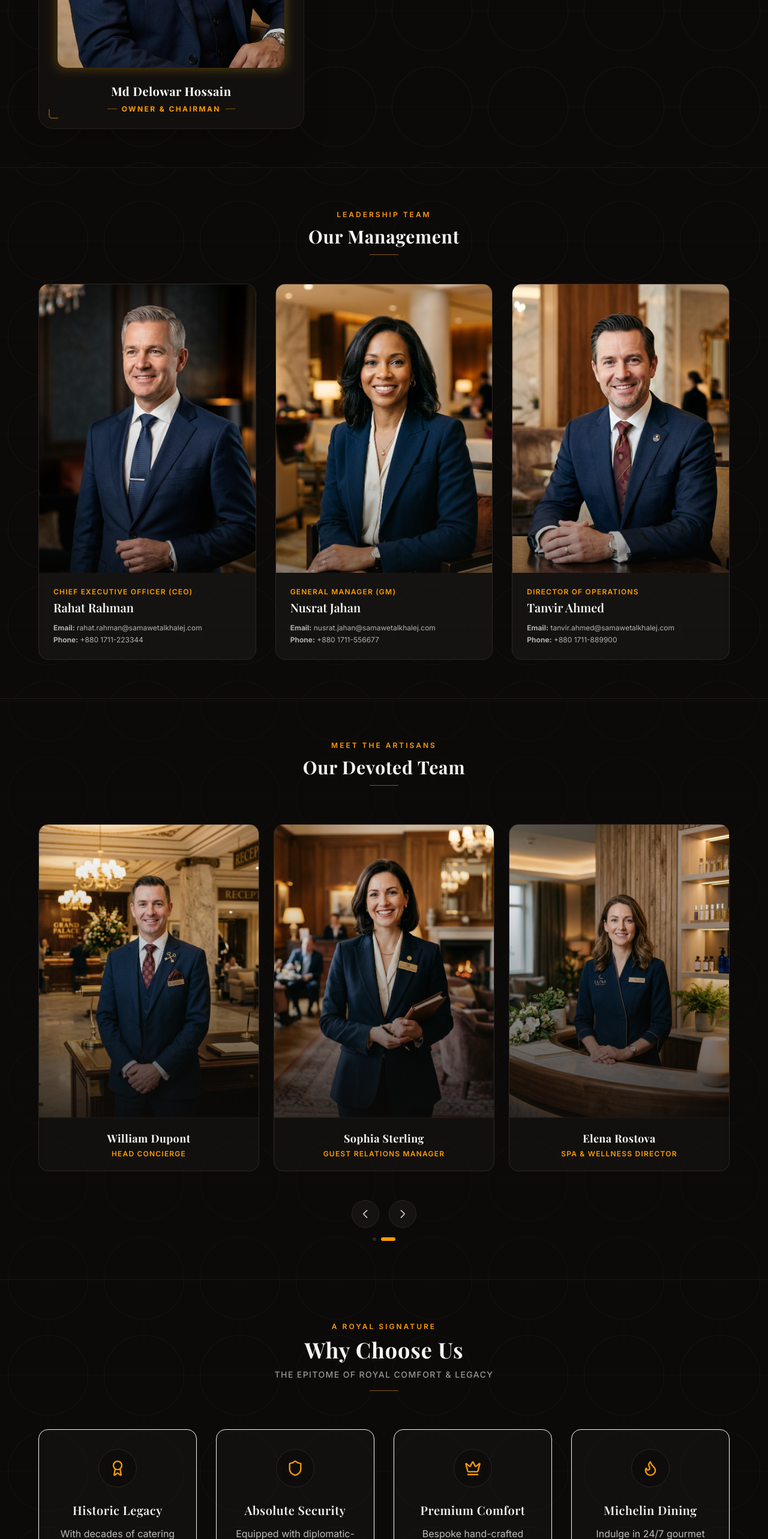
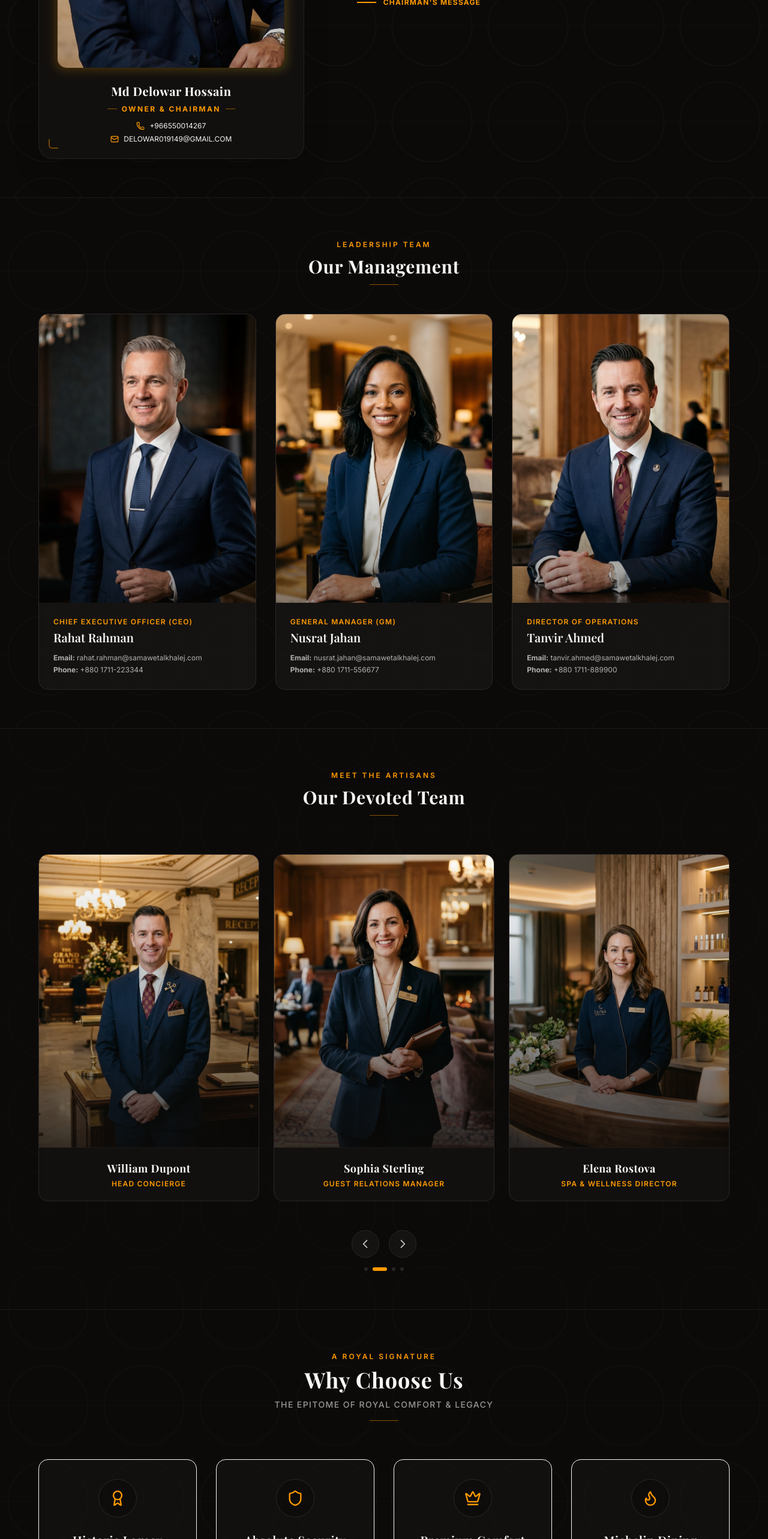
Before and after one commit to musab-90dsep-code/CELESTIA, a Next.js app: page / in a window 1280 px wide. Shown: the part 1140-3706 px from the top of the page at 60% size. Built offline with nearby package versions, Linux system fonts and the light colour scheme; no server answers; the database is empty; a web font is replaced by a local one.

Commit message:
Feat: Add owner phone and email edit capability, remove tech partner edit options, and implement infinite loop slider for Team & Services sections

```diff
--- a/app/admin/page.tsx
+++ b/app/admin/page.tsx
@@ -12,6 +12,8 @@ export default function AdminPage() {
     ownerName: 'Md Delowar Hossain',
     ownerMessage: 'Islami Bank Bangladesh PLC (IBBPLC) is the largest commercial bank of Bangladesh. It is the first Shariah-based scheduled commercial bank in the South and South-East Asia region established in March 1983. With 400 branches, 271 sub-branches & 2,793 Agent Banking Outlets, the Bank possesses the largest branch network among the private sector banks in Bangladesh.',
     ownerImageUrl: '',
+    ownerPhone: '+966550014267',
+    ownerEmail: 'DELOWAR019149@GMAIL.COM',
     techPartnerName: ' SAUDI BUSINESS  CONSULTANCY',
     techPartnerUrl: 'https://saudibusiness.info',
     hotelPhone: '+966550014267',
--- a/app/page.tsx
+++ b/app/page.tsx
@@ -33,6 +33,8 @@ export default function Home() {
     ownerName: 'Md Delowar Hossain',
     ownerMessage: 'Islami Bank Bangladesh PLC (IBBPLC) is the largest commercial bank of Bangladesh. It is the first Shariah-based scheduled commercial bank in the South and South-East Asia region established in March 1983. With 400 branches, 271 sub-branches & 2,793 Agent Banking Outlets, the Bank possesses the largest branch network among the private sector banks in Bangladesh.',
     ownerImageUrl: '',
+    ownerPhone: '+966550014267',
+    ownerEmail: 'DELOWAR019149@GMAIL.COM',
     techPartnerName: ' SAUDI BUSINESS  CONSULTANCY',
     techPartnerUrl: 'https://saudibusiness.info',
     hotelPhone: '+966550014267',
--- a/components/About.tsx
+++ b/components/About.tsx
@@ -1,7 +1,7 @@
 'use client';
 
 import ownerImg from '../assets/owner.png';
-import { Quote } from 'lucide-react';
+import { Quote, Phone, Mail } from 'lucide-react';
 
 interface AboutProps {
   isClassicDark: boolean;
@@ -80,6 +80,22 @@ export default function About({ isClassicDark, scrollTo, pageData }: AboutProps)
                     </p>
                     <span className="h-[1px] w-4 bg-amber-500/50" />
                   </div>
+                  {(pageData?.ownerPhone || pageData?.ownerEmail) && (
+                    <div className="flex flex-col items-center gap-1.5 mt-3 text-xs text-stone-450 font-sans">
+                      {pageData?.ownerPhone && (
+                        <a href={`tel:${pageData.ownerPhone}`} className="hover:text-amber-500 transition flex items-center gap-2 justify-center">
+                          <Phone className="w-3.5 h-3.5 text-amber-500" />
+                          <span>{pageData.ownerPhone}</span>
+                        </a>
+                      )}
+                      {pageData?.ownerEmail && (
+                        <a href={`mailto:${pageData.ownerEmail}`} className="hover:text-amber-500 transition flex items-center gap-2 justify-center">
+                          <Mail className="w-3.5 h-3.5 text-amber-500" />
+                          <span>{pageData.ownerEmail}</span>
+                        </a>
+                      )}
+                    </div>
+                  )}
                 </div>
               </div>
             </div>
--- a/components/AdminPanel.tsx
+++ b/components/AdminPanel.tsx
@@ -12,6 +12,8 @@ interface AdminPanelProps {
     ownerName: string;
     ownerMessage: string;
     ownerImageUrl?: string;
+    ownerPhone?: string;
+    ownerEmail?: string;
     techPartnerName: string;
     techPartnerUrl: string;
     hotelPhone: string;
@@ -74,8 +76,8 @@ export default function AdminPanel({
   const [formOwnerName, setFormOwnerName] = useState(pageData.ownerName);
   const [formOwnerMessage, setFormOwnerMessage] = useState(pageData.ownerMessage);
   const [formOwnerImageUrl, setFormOwnerImageUrl] = useState(pageData.ownerImageUrl || '');
-  const [formTechPartnerName, setFormTechPartnerName] = useState(pageData.techPartnerName);
-  const [formTechPartnerUrl, setFormTechPartnerUrl] = useState(pageData.techPartnerUrl);
+  const [formOwnerPhone, setFormOwnerPhone] = useState(pageData.ownerPhone || '');
+  const [formOwnerEmail, setFormOwnerEmail] = useState(pageData.ownerEmail || '');
   const [formHotelPhone, setFormHotelPhone] = useState(pageData.hotelPhone);
   const [formHotelEmail, setFormHotelEmail] = useState(pageData.hotelEmail);
   const [formHotelAddress, setFormHotelAddress] = useState(pageData.hotelAddress);
@@ -173,8 +175,8 @@ export default function AdminPanel({
     e.preventDefault();
     await onSaveSection('general', {
       hotelName: formHotelName,
-      techPartnerName: formTechPartnerName,
-      techPartnerUrl: formTechPartnerUrl,
+      techPartnerName: pageData.techPartnerName || ' SAUDI BUSINESS  CONSULTANCY',
+      techPartnerUrl: pageData.techPartnerUrl || 'https://saudibusiness.info',
       hotelPhone: formHotelPhone,
       hotelEmail: formHotelEmail,
       hotelAddress: formHotelAddress,
@@ -187,7 +189,9 @@ export default function AdminPanel({
     await onSaveSection('about', {
       ownerName: formOwnerName,
       ownerMessage: formOwnerMessage,
-      ownerImageUrl: formOwnerImageUrl
+      ownerImageUrl: formOwnerImageUrl,
+      ownerPhone: formOwnerPhone,
+      ownerEmail: formOwnerEmail
     });
     alert('General and About configurations saved successfully to Supabase!');
   };
@@ -486,6 +490,14 @@ export default function AdminPanel({
                   <label className="block text-xs uppercase font-bold text-stone-400 mb-2">Owner Name</label>
                   <input type="text" value={formOwnerName} onChange={(e) => setFormOwnerName(e.target.value)} className="w-full py-2.5 px-4 bg-stone-950 border border-stone-800 rounded text-xs text-white focus:outline-none focus:border-amber-500" />
                 </div>
+                <div>
+                  <label className="block text-xs uppercase font-bold text-stone-400 mb-2">Owner Phone</label>
+                  <input type="text" value={formOwnerPhone} onChange={(e) => setFormOwnerPhone(e.target.value)} className="w-full py-2.5 px-4 bg-stone-950 border border-stone-800 rounded text-xs text-white focus:outline-none focus:border-amber-500" placeholder="e.g. +966550014267" />
+                </div>
+                <div>
+                  <label className="block text-xs uppercase font-bold text-stone-400 mb-2">Owner Email</label>
+                  <input type="email" value={formOwnerEmail} onChange={(e) => setFormOwnerEmail(e.target.value)} className="w-full py-2.5 px-4 bg-stone-950 border border-stone-800 rounded text-xs text-white focus:outline-none focus:border-amber-500" placeholder="e.g. DELOWAR019149@GMAIL.COM" />
+                </div>
                 <div className="md:col-span-2">
                   <label className="block text-xs uppercase font-bold text-stone-400 mb-2">Owner's Message (The Visionary)</label>
                   <textarea rows={4} value={formOwnerMessage} onChange={(e) => setFormOwnerMessage(e.target.value)} className="w-full py-2.5 px-4 bg-stone-950 border border-stone-800 rounded text-xs text-white focus:outline-none focus:border-amber-500" />
@@ -530,24 +542,6 @@ export default function AdminPanel({
                       )}
                     </div>
                   </div>
-                </div>
-                <div>
-                  <label className="block text-xs uppercase font-bold text-stone-400 mb-2">Tech Partner Name</label>
-                  <input
-                    type="text"
-                    value={formTechPartnerName}
-                    onChange={(e) => setFormTechPartnerName(e.target.value)}
-                    className="w-full py-2.5 px-4 bg-stone-950 border border-stone-800 rounded text-xs text-white focus:outline-none focus:border-amber-500"
-                  />
-                </div>
-                <div>
-                  <label className="block text-xs uppercase font-bold text-stone-400 mb-2">Tech Partner URL</label>
-                  <input
-                    type="text"
-                    value={formTechPartnerUrl}
-                    onChange={(e) => setFormTechPartnerUrl(e.target.value)}
-                    className="w-full py-2.5 px-4 bg-stone-950 border border-stone-800 rounded text-xs text-white focus:outline-none focus:border-amber-500"
-                  />
                 </div>
                 <div className="md:col-span-2">
                   <label className="block text-xs uppercase font-bold text-stone-400 mb-2">Website Logo Image</label>
--- a/components/Services.tsx
+++ b/components/Services.tsx
@@ -21,6 +21,7 @@ interface ServicesProps {
 export default function Services({ isClassicDark, databaseServices }: ServicesProps) {
   const [currentIndex, setCurrentIndex] = useState(0);
   const [visibleCount, setVisibleCount] = useState(1);
+  const [isTransitioning, setIsTransitioning] = useState(true);
 
   const defaultServices: ServiceItem[] = [
     {
@@ -95,20 +96,44 @@ export default function Services({ isClassicDark, databaseServices }: ServicesPr
   const maxIndex = Math.max(0, services.length - visibleCount);
 
   const nextSlide = () => {
-    setCurrentIndex((prev) => (prev >= maxIndex ? 0 : prev + 1));
+    setCurrentIndex((prev) => prev + 1);
   };
 
   const prevSlide = () => {
-    setCurrentIndex((prev) => (prev <= 0 ? maxIndex : prev - 1));
+    if (currentIndex === 0) {
+      setIsTransitioning(false);
+      setCurrentIndex(services.length);
+      setTimeout(() => {
+        setIsTransitioning(true);
+        setCurrentIndex(services.length - 1);
+      }, 55);
+    } else {
+      setCurrentIndex((prev) => prev - 1);
+    }
   };
 
   useEffect(() => {
-    if (maxIndex === 0) return;
+    if (services.length === 0) return;
     const interval = setInterval(() => {
-      setCurrentIndex((prev) => (prev >= maxIndex ? 0 : prev + 1));
+      nextSlide();
     }, 4000);
     return () => clearInterval(interval);
-  }, [maxIndex, currentIndex]);
+  }, [services.length]);
+
+  useEffect(() => {
+    if (currentIndex === services.length) {
+      const timer = setTimeout(() => {
+        setIsTransitioning(false);
+        setCurrentIndex(0);
+      }, 500);
+      return () => clearTimeout(timer);
+    } else {
+      const timer = setTimeout(() => {
+        setIsTransitioning(true);
+      }, 50);
+      return () => clearTimeout(timer);
+    }
+  }, [currentIndex, services.length]);
 
   return (
     <section
@@ -142,16 +167,15 @@ export default function Services({ isClassicDark, databaseServices }: ServicesPr
           <div className="w-12 h-[1px] bg-amber-500/50 mx-auto mt-3" />
         </div>
 
-        {/* Services Horizontal Slider Row */}
         <div className="w-full overflow-hidden relative py-4">
           <div
-            className="flex gap-6 transition-transform duration-500 ease-in-out"
+            className={`flex gap-6 ${isTransitioning ? 'transition-transform duration-500 ease-in-out' : 'transition-none'}`}
             style={{ transform: `translateX(calc(-${currentIndex} * (100% + 24px) / ${visibleCount}))` }}
           >
-            {services.map((service) => {
+            {[...services, ...services.slice(0, visibleCount)].map((service, idx) => {
               return (
                 <div
-                  key={service.id}
+                  key={`${service.id}-extended-${idx}`}
                   className={`flex-shrink-0 w-full sm:w-[calc(50%-12px)] lg:w-[calc(33.333%-16px)] overflow-hidden rounded-2xl border transition-all duration-300 transform hover:-translate-y-1 hover:shadow-xl group flex flex-col ${
                     isClassicDark
                       ? 'bg-stone-900/60 border-stone-800 hover:border-amber-500/30'
@@ -218,12 +242,15 @@ export default function Services({ isClassicDark, databaseServices }: ServicesPr
           </div>
 
           <div className="flex gap-2">
-            {Array.from({ length: maxIndex + 1 }).map((_, index) => (
+            {services.map((_, index) => (
               <button
                 key={index}
-                onClick={() => setCurrentIndex(index)}
+                onClick={() => {
+                  setIsTransitioning(true);
+                  setCurrentIndex(index);
+                }}
                 className={`h-1.5 rounded-full transition-all duration-300 ${
-                  currentIndex === index
+                  (currentIndex % services.length) === index
                     ? 'w-6 bg-amber-500'
                     : `w-1.5 ${isClassicDark ? 'bg-stone-800' : 'bg-stone-300'}`
                 }`}
--- a/components/Team.tsx
+++ b/components/Team.tsx
@@ -21,6 +21,7 @@ interface TeamProps {
 export default function Team({ isClassicDark, databaseMembers }: TeamProps) {
   const [currentIndex, setCurrentIndex] = useState(0);
   const [visibleCount, setVisibleCount] = useState(1);
+  const [isTransitioning, setIsTransitioning] = useState(true);
 
   const defaultTeamMembers: TeamMember[] = [
     {
@@ -89,20 +90,44 @@ export default function Team({ isClassicDark, databaseMembers }: TeamProps) {
   const maxIndex = Math.max(0, teamMembers.length - visibleCount);
 
   const nextSlide = () => {
-    setCurrentIndex((prev) => (prev >= maxIndex ? 0 : prev + 1));
+    setCurrentIndex((prev) => prev + 1);
   };
 
   const prevSlide = () => {
-    setCurrentIndex((prev) => (prev <= 0 ? maxIndex : prev - 1));
+    if (currentIndex === 0) {
+      setIsTransitioning(false);
+      setCurrentIndex(teamMembers.length);
+      setTimeout(() => {
+        setIsTransitioning(true);
+        setCurrentIndex(teamMembers.length - 1);
+      }, 55);
+    } else {
+      setCurrentIndex((prev) => prev - 1);
+    }
   };
 
   useEffect(() => {
-    if (maxIndex === 0) return;
+    if (teamMembers.length === 0) return;
     const interval = setInterval(() => {
-      setCurrentIndex((prev) => (prev >= maxIndex ? 0 : prev + 1));
+      nextSlide();
     }, 4000);
     return () => clearInterval(interval);
-  }, [maxIndex, currentIndex]);
+  }, [teamMembers.length]);
+
+  useEffect(() => {
+    if (currentIndex === teamMembers.length) {
+      const timer = setTimeout(() => {
+        setIsTransitioning(false);
+        setCurrentIndex(0);
+      }, 500);
+      return () => clearTimeout(timer);
+    } else {
+      const timer = setTimeout(() => {
+        setIsTransitioning(true);
+      }, 50);
+      return () => clearTimeout(timer);
+    }
+  }, [currentIndex, teamMembers.length]);
 
   return (
     <section
@@ -136,15 +161,14 @@ export default function Team({ isClassicDark, databaseMembers }: TeamProps) {
           <div className="w-12 h-[1px] bg-amber-500/50 mx-auto mt-3" />
         </div>
 
-        {/* Team Slider Row */}
         <div className="w-full overflow-hidden relative py-4">
           <div
-            className="flex gap-6 transition-transform duration-500 ease-in-out"
+            className={`flex gap-6 ${isTransitioning ? 'transition-transform duration-500 ease-in-out' : 'transition-none'}`}
             style={{ transform: `translateX(calc(-${currentIndex} * (100% + 24px) / ${visibleCount}))` }}
           >
-            {teamMembers.map((member) => (
+            {[...teamMembers, ...teamMembers.slice(0, visibleCount)].map((member, idx) => (
               <div
-                key={member.id}
+                key={`${member.id}-extended-${idx}`}
                 className={`flex-shrink-0 w-full sm:w-[calc(50%-12px)] lg:w-[calc(33.333%-16px)] group relative rounded-2xl overflow-hidden border transition-all duration-550 flex flex-col ${
                   isClassicDark
                     ? 'bg-stone-900/40 border-stone-800 hover:border-amber-500/20'
@@ -219,12 +243,15 @@ export default function Team({ isClassicDark, databaseMembers }: TeamProps) {
           </div>
 
           <div className="flex gap-2">
-            {Array.from({ length: maxIndex + 1 }).map((_, index) => (
+            {teamMembers.map((_, index) => (
               <button
                 key={index}
-                onClick={() => setCurrentIndex(index)}
+                onClick={() => {
+                  setIsTransitioning(true);
+                  setCurrentIndex(index);
+                }}
                 className={`h-1.5 rounded-full transition-all duration-300 ${
-                  currentIndex === index
+                  (currentIndex % teamMembers.length) === index
                     ? 'w-6 bg-amber-500'
                     : `w-1.5 ${isClassicDark ? 'bg-stone-800' : 'bg-stone-300'}`
                 }`}
```
